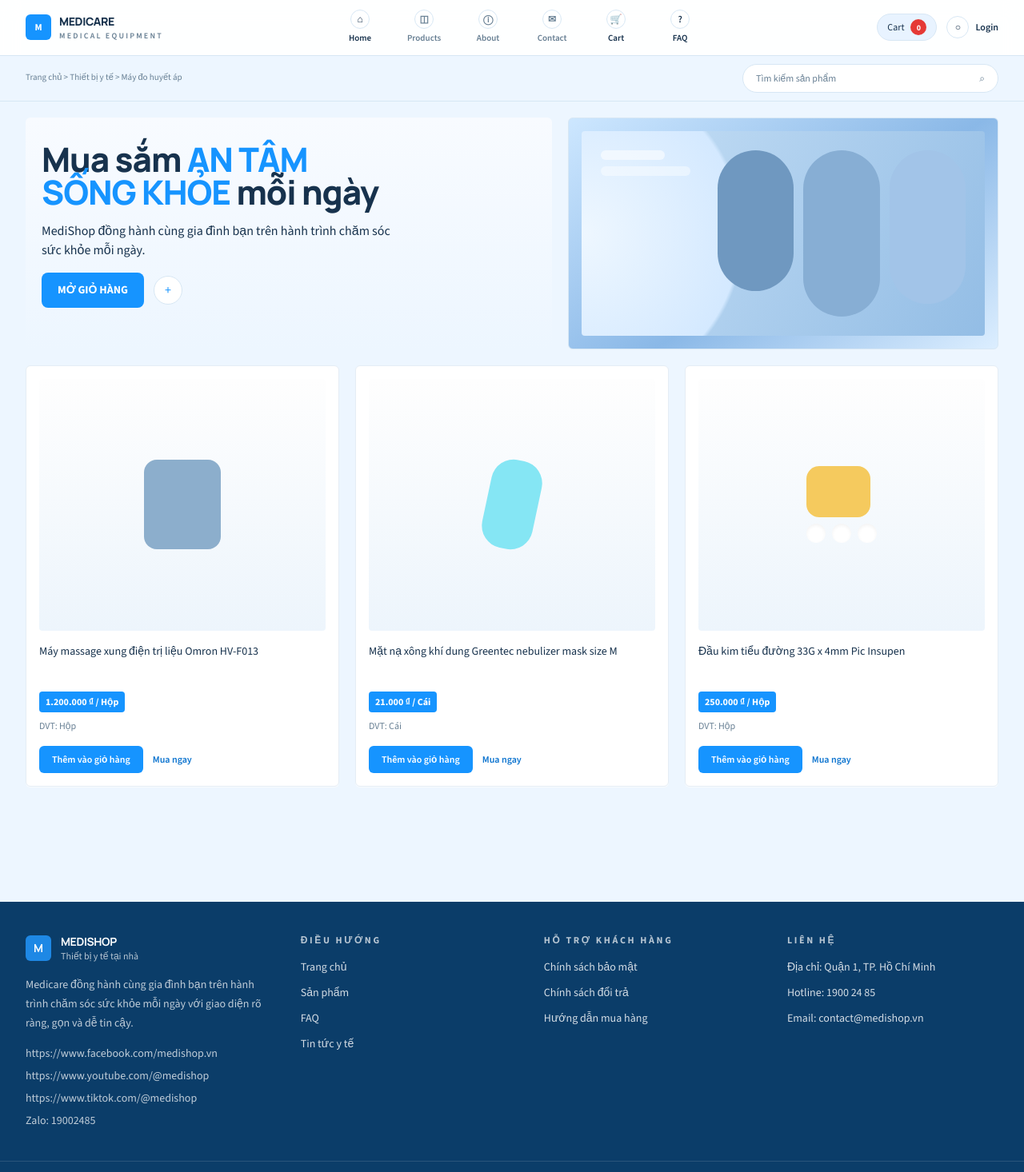
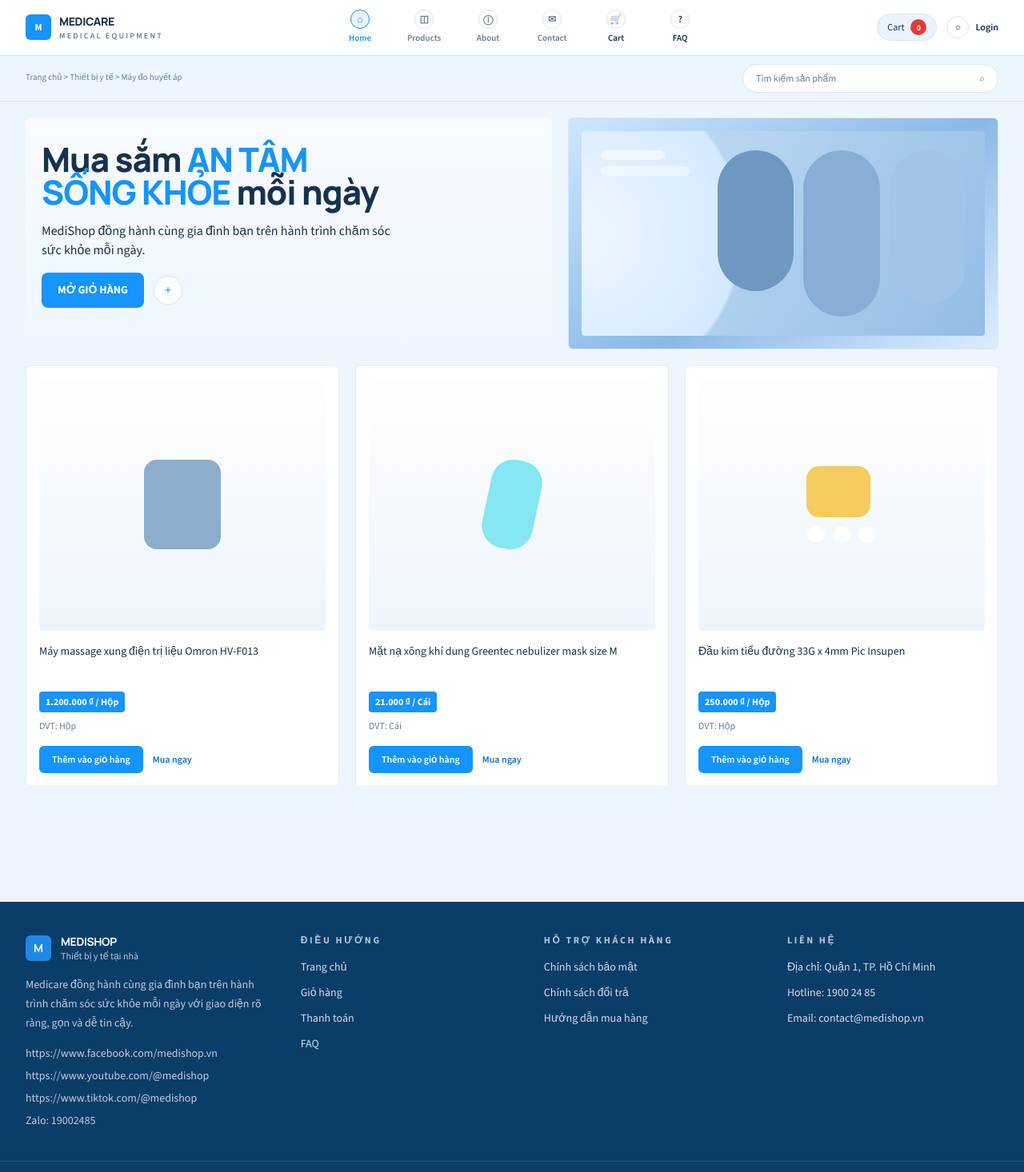
Before and after one commit to baohan24126067/nhom07_thietbiyte, a Next.js app: page / in a window 1280 px wide. Shown: the top 1466 px of the page at 80% size. Built offline with nearby package versions, Linux system fonts and the light colour scheme.

Commit message:
chore: polish cart checkout navigation cues

```diff
--- a/components/site-footer.tsx
+++ b/components/site-footer.tsx
@@ -1,22 +1,34 @@
-const footerColumns = [
+import Link from "next/link";
+
+type FooterItem = {
+  label: string;
+  href?: string;
+};
+
+const footerColumns: Array<{ title: string; items: FooterItem[] }> = [
   {
     title: "ĐIỀU HƯỚNG",
-    items: ["Trang chủ", "Sản phẩm", "FAQ", "Tin tức y tế"],
+    items: [
+      { label: "Trang chủ", href: "/" },
+      { label: "Giỏ hàng", href: "/cart" },
+      { label: "Thanh toán", href: "/checkout" },
+      { label: "FAQ", href: "/faq" },
+    ],
   },
   {
     title: "HỖ TRỢ KHÁCH HÀNG",
     items: [
-      "Chính sách bảo mật",
-      "Chính sách đổi trả",
-      "Hướng dẫn mua hàng",
+      { label: "Chính sách bảo mật" },
+      { label: "Chính sách đổi trả" },
+      { label: "Hướng dẫn mua hàng" },
     ],
   },
   {
     title: "LIÊN HỆ",
     items: [
-      "Địa chỉ: Quận 1, TP. Hồ Chí Minh",
-      "Hotline: 1900 24 85",
-      "Email: contact@medishop.vn",
+      { label: "Địa chỉ: Quận 1, TP. Hồ Chí Minh" },
+      { label: "Hotline: 1900 24 85" },
+      { label: "Email: contact@medishop.vn" },
     ],
   },
 ];
@@ -58,7 +70,18 @@ export function SiteFooter() {
             </h2>
             <ul className="mt-4 space-y-3 text-sm text-white/82">
               {column.items.map((item) => (
-                <li key={item}>{item}</li>
+                <li key={item.label}>
+                  {item.href ? (
+                    <Link
+                      href={item.href}
+                      className="transition hover:text-white"
+                    >
+                      {item.label}
+                    </Link>
+                  ) : (
+                    item.label
+                  )}
+                </li>
               ))}
             </ul>
           </div>
--- a/components/site-header.tsx
+++ b/components/site-header.tsx
@@ -1,6 +1,7 @@
 "use client";
 
 import Link from "next/link";
+import { usePathname } from "next/navigation";
 import { useCart } from "@/components/cart-provider";
 
 const navItems = [
@@ -14,6 +15,8 @@ const navItems = [
 
 export function SiteHeader() {
   const { itemCount, isHydrated } = useCart();
+  const pathname = usePathname();
+  const breadcrumbLabel = getBreadcrumbLabel(pathname);
 
   return (
     <header className="sticky top-0 z-20 border-b border-[var(--color-line)] bg-white/95 backdrop-blur-md">
@@ -38,9 +41,19 @@ export function SiteHeader() {
               <Link
                 key={item.label}
                 href={item.href}
-                className="flex min-w-14 flex-col items-center gap-1 text-[11px] font-semibold text-[var(--color-ink)] transition hover:text-[var(--color-brand-deep)]"
+                className={`flex min-w-14 flex-col items-center gap-1 text-[11px] font-semibold transition ${
+                  pathname === item.href
+                    ? "text-[var(--color-brand)]"
+                    : "text-[var(--color-ink)] hover:text-[var(--color-brand-deep)]"
+                }`}
               >
-                <span className="flex h-6 w-6 items-center justify-center rounded-full border border-[var(--color-line)] text-[12px]">
+                <span
+                  className={`flex h-6 w-6 items-center justify-center rounded-full border text-[12px] ${
+                    pathname === item.href
+                      ? "border-[var(--color-brand)] bg-[var(--color-brand-soft)]"
+                      : "border-[var(--color-line)]"
+                  }`}
+                >
                   {item.glyph}
                 </span>
                 {item.label}
@@ -81,7 +94,7 @@ export function SiteHeader() {
       <div className="border-t border-[var(--color-line)] bg-[var(--color-surface)]">
         <div className="mx-auto flex w-full max-w-7xl items-center gap-4 px-4 py-2.5 sm:px-6 lg:px-8">
           <p className="hidden text-[11px] text-[var(--color-muted)] md:block">
-            Trang chủ &gt; Thiết bị y tế &gt; Máy đo huyết áp
+            {breadcrumbLabel}
           </p>
           <div className="md:ml-auto md:w-[20rem]">
             <div className="flex items-center rounded-full border border-[var(--color-line)] bg-white px-4 py-2 shadow-[inset_0_1px_0_rgba(255,255,255,0.8)]">
@@ -99,3 +112,19 @@ export function SiteHeader() {
     </header>
   );
 }
+
+function getBreadcrumbLabel(pathname: string) {
+  if (pathname === "/cart") {
+    return "Trang chủ > Giỏ hàng > Kiểm tra đơn";
+  }
+
+  if (pathname === "/checkout") {
+    return "Trang chủ > Giỏ hàng > Thanh toán";
+  }
+
+  if (pathname === "/faq") {
+    return "Trang chủ > Hỗ trợ khách hàng > Câu hỏi thường gặp";
+  }
+
+  return "Trang chủ > Thiết bị y tế > Máy đo huyết áp";
+}
```
